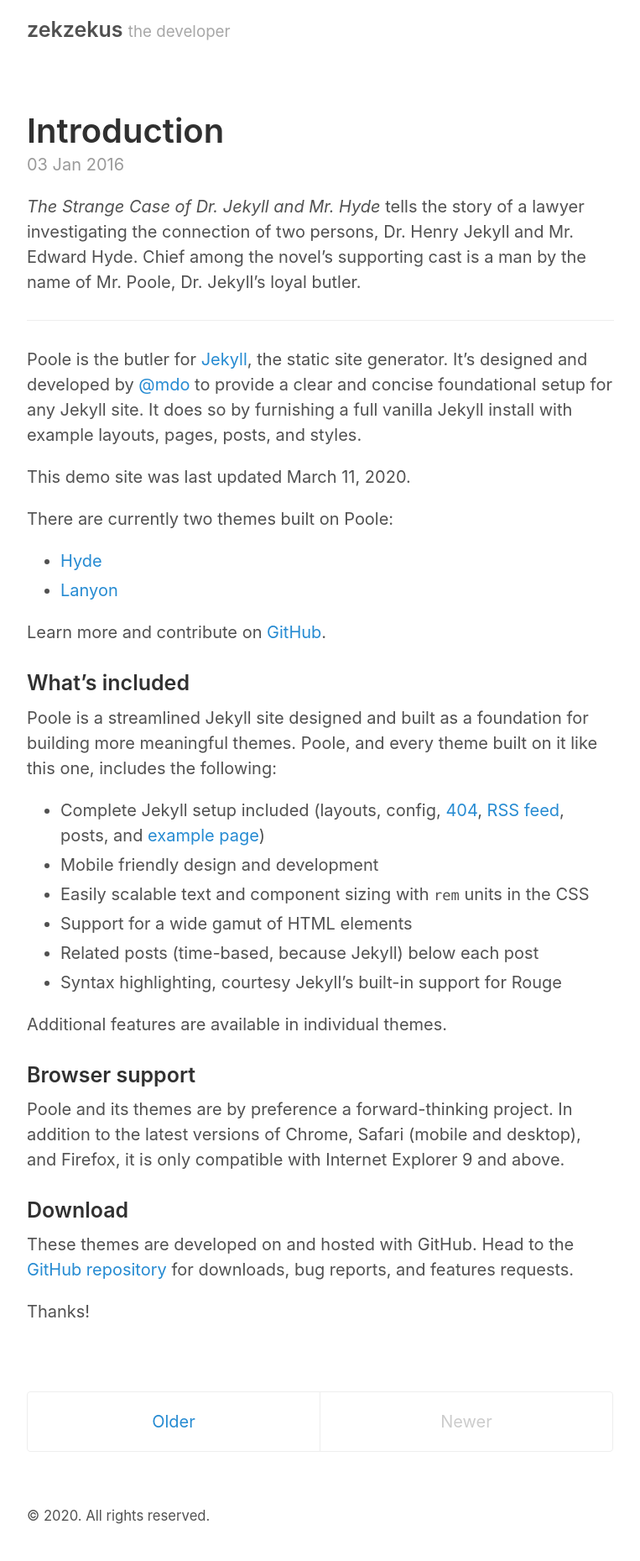
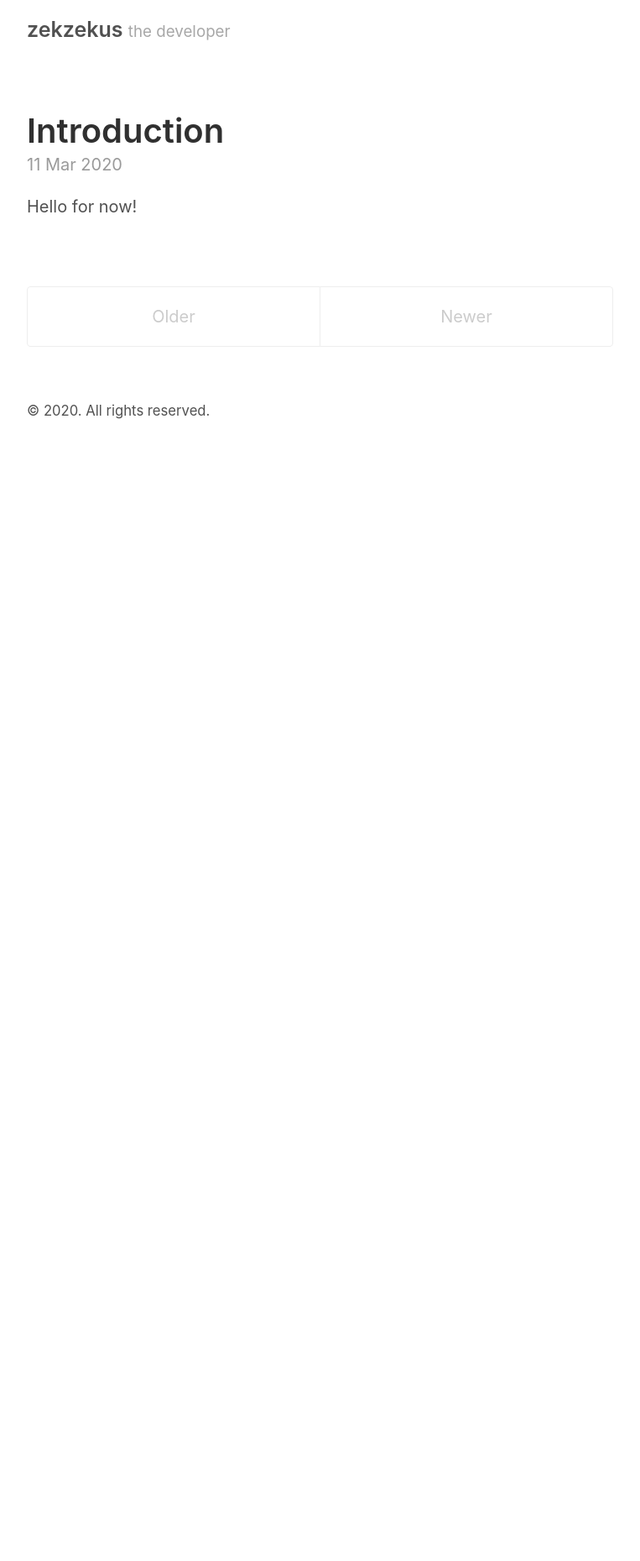
Before and after one commit to zekzekus/zekzekus.github.com, a Jekyll site: the page built from index.html, in a window 1280 px wide. Shown: the whole page at 84% size, without its empty margins (258-1021 px from the left). Built offline with Jekyll 4.4.1, drawn with Linux system fonts in a browser that asks for light colours; the list of posts is cut into pages by our own code; after the commit the page ends 900 px from its top, so only the background shows below that.

```diff
--- a/_config.yml
+++ b/_config.yml
@@ -29,7 +29,7 @@ sass:
 # Options
 
 # Replace this value and uncomment to enable Google Analytics tracking
-# ga_analytics: UA-000000-0
+ga_analytics: UA-160310021-1
 
 # Specify the author for blog posts
 author:
--- a/_posts/2016-01-03-introduction.md
+++ /dev/null
@@ -1,42 +0,0 @@
----
-layout: post
-title: Introduction
----
-
-*The Strange Case of Dr. Jekyll and Mr. Hyde* tells the story of a lawyer investigating the connection of two persons, Dr. Henry Jekyll and Mr. Edward Hyde. Chief among the novel's supporting cast is a man by the name of Mr. Poole, Dr. Jekyll's loyal butler.
-
------
-
-Poole is the butler for [Jekyll](http://jekyllrb.com), the static site generator. It's designed and developed by [@mdo](https://twitter.com/mdo) to provide a clear and concise foundational setup for any Jekyll site. It does so by furnishing a full vanilla Jekyll install with example layouts, pages, posts, and styles.
-
-This demo site was last updated {{ site.time | date: "%B %d, %Y" }}.
-
-There are currently two themes built on Poole:
-
-* [Hyde](http://hyde.getpoole.com)
-* [Lanyon](http://lanyon.getpoole.com)
-
-Learn more and contribute on [GitHub]({{ site.github.repo }}).
-
-### What's included
-
-Poole is a streamlined Jekyll site designed and built as a foundation for building more meaningful themes. Poole, and every theme built on it like this one, includes the following:
-
-* Complete Jekyll setup included (layouts, config, [404]({{ site.baseurl }}/404.html), [RSS feed]({{ site.baseurl }}/atom.xml), posts, and [example page]({{ site.baseurl }}/about))
-* Mobile friendly design and development
-* Easily scalable text and component sizing with `rem` units in the CSS
-* Support for a wide gamut of HTML elements
-* Related posts (time-based, because Jekyll) below each post
-* Syntax highlighting, courtesy Jekyll's built-in support for Rouge
-
-Additional features are available in individual themes.
-
-### Browser support
-
-Poole and its themes are by preference a forward-thinking project. In addition to the latest versions of Chrome, Safari (mobile and desktop), and Firefox, it is only compatible with Internet Explorer 9 and above.
-
-### Download
-
-These themes are developed on and hosted with GitHub. Head to the [GitHub repository]({{ site.github.repo }}) for downloads, bug reports, and features requests.
-
-Thanks!
--- /dev/null
+++ b/_posts/2020-03-11-first.md
@@ -0,0 +1,6 @@
+---
+layout: post
+title: Introduction
+---
+
+Hello for now!
```
Also changed, not shown: _posts/2016-01-01-whats-jekyll.md (deleted, +0 -10 lines), _posts/2016-01-02-example-content.md (deleted, +0 -169 lines).
